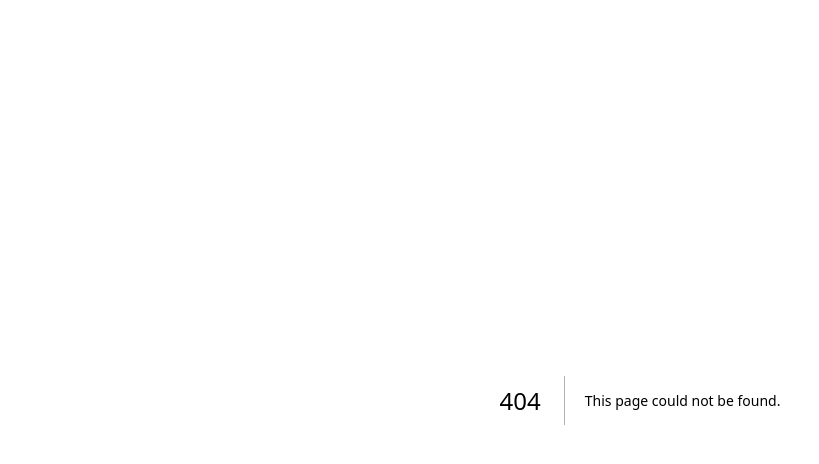
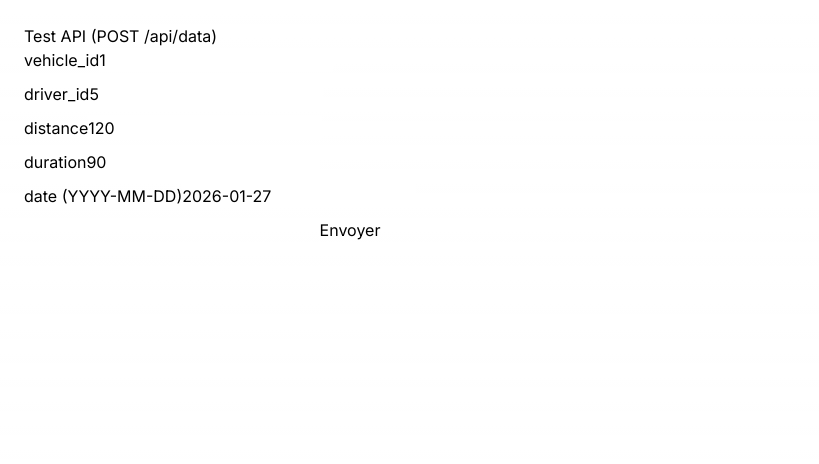
Before and after one commit to farahmhedhbi/fleet-management, a Next.js app in the folder frontend/fleet_frontend/: page /api-test in a window 1280 px wide. Before the commit this address had no page. Shown: the top 464 px of the page, without its empty margins (0-819 px from the left). Built offline with nearby package versions, Linux system fonts and the light colour scheme.

Commit message:
sprint 3 api

```diff
--- /dev/null
+++ b/frontend/fleet_frontend/src/app/api-test/page.tsx
@@ -0,0 +1,86 @@
+"use client";
+
+import { useState } from "react";
+
+export default function ApiTestPage() {
+  const [vehicleId, setVehicleId] = useState("1");
+  const [driverId, setDriverId] = useState("5");
+  const [distance, setDistance] = useState("120");
+  const [duration, setDuration] = useState("90");
+  const [date, setDate] = useState("2026-01-27");
+
+  const [loading, setLoading] = useState(false);
+  const [msg, setMsg] = useState("");
+
+  async function send() {
+    setLoading(true);
+    setMsg("");
+
+    const payload = {
+      vehicle_id: Number(vehicleId),
+      driver_id: Number(driverId),
+      distance: Number(distance),
+      duration: Number(duration),
+      date: date,
+    };
+
+    try {
+      const res = await fetch("http://localhost:8080/api/data", {
+        method: "POST",
+        headers: { "Content-Type": "application/json" },
+        body: JSON.stringify(payload),
+      });
+
+      const data = await res.json();
+
+      if (!res.ok) {
+        setMsg(data?.message ?? "Erreur API.");
+      } else {
+        setMsg("✅ Données envoyées et stockées en RAW (API).");
+      }
+    } catch (e: any) {
+      setMsg("Erreur réseau: " + e.message);
+    } finally {
+      setLoading(false);
+    }
+  }
+
+  return (
+    <main style={{ padding: 24, maxWidth: 700 }}>
+      <h1>Test API (POST /api/data)</h1>
+
+      <div style={{ display: "grid", gap: 10 }}>
+        <label>
+          vehicle_id
+          <input value={vehicleId} onChange={(e) => setVehicleId(e.target.value)} />
+        </label>
+
+        <label>
+          driver_id
+          <input value={driverId} onChange={(e) => setDriverId(e.target.value)} />
+        </label>
+
+        <label>
+          distance
+          <input value={distance} onChange={(e) => setDistance(e.target.value)} />
+        </label>
+
+        <label>
+          duration
+          <input value={duration} onChange={(e) => setDuration(e.target.value)} />
+        </label>
+
+        <label>
+          date (YYYY-MM-DD)
+          <input value={date} onChange={(e) => setDate(e.target.value)} />
+        </label>
+
+        <button onClick={send} disabled={loading}>
+          {loading ? "Envoi..." : "Envoyer"}
+        </button>
+
+        {msg && <p>{msg}</p>}
+      </div>
+    </main>
+  );
+}
```
